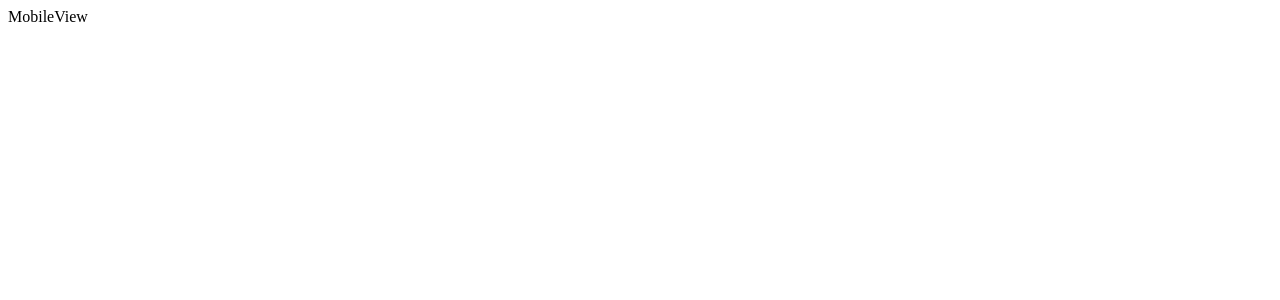
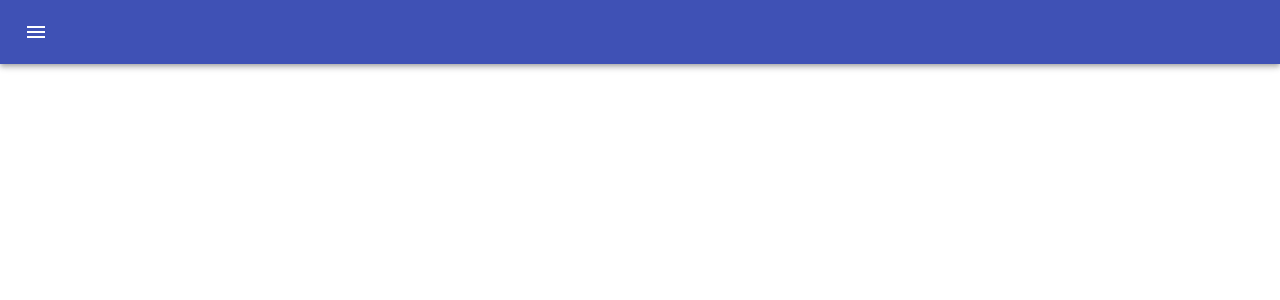
Before and after one commit to maxnibler/JapaneseLearningTools, a React (Create React App) app in the folder Frontend/: page / in a window 1280 px wide. Shown: the top 300 px of the page. Built offline with nearby package versions, Linux system fonts and the light colour scheme.

Commit message:
Drawer and open

```diff
--- /dev/null
+++ b/Frontend/src/Homeview.js
@@ -0,0 +1,95 @@
+import React from 'react';
+import {makeStyles} from '@material-ui/core/styles';
+import clsx from 'clsx';
+import AppBar from '@material-ui/core/AppBar';
+import IconButton from '@material-ui/core/IconButton';
+import MenuIcon from '@material-ui/icons/Menu';
+import Toolbar from '@material-ui/core/Toolbar';
+import Drawer from '@material-ui/core/Drawer';
+import Typography from '@material-ui/core/Typography';
+import Divider from '@material-ui/core/Divider';
+
+
+const drawerWidth = 240;
+
+const useStyles = makeStyles((theme) => ({
+  root: {
+    display: 'flex',
+  },
+  appBar: {
+    width: '100%',
+    zIndex: theme.zIndex.drawer + 1,
+    transition: theme.transitions.create(['width', 'margin'], {
+      easing: theme.transitions.easing.sharp,
+      duration: theme.transitions.duration.leavingScreen,
+    }),
+  },
+  appBarShift: {
+    marginLeft: drawerWidth,
+    width: `calc(100% - ${drawerWidth}px)`,
+    transition: theme.transitions.create(['width', 'margin'], {
+      easing: theme.transitions.easing.sharp,
+      duration: theme.transitions.duration.enteringScreen,
+    }),
+  },
+  menuButton: {
+    marginRight: 36,
+  },
+  menuButtonHidden: {
+    display: 'none',
+  },
+}));
+
+
+/**
+ * The home page for the Mobile View
+ *
+ * @return {JSX} JSX
+ */
+function homeView() {
+  const classes = useStyles();
+  const [open, setOpen] = React.useState(false);
+  const toggleDrawer = () => {
+    setOpen(!open);
+  };
+
+  return (
+    <div>
+      <AppBar
+        position="absolute"
+        className={classes.appBar}
+        width={100}
+      >
+        <Toolbar className={classes.toolbar}>
+          <IconButton
+            edge="start"
+            color="inherit"
+            aria-label="open drawer"
+            onClick={toggleDrawer}
+            className={clsx(classes.menuButton,
+                open && classes.menuButtonHidden)}
+          >
+            <MenuIcon />
+          </IconButton>
+        </Toolbar>
+      </AppBar>
+      <Drawer
+        classes={{
+          paper: clsx(classes.drawerPaper, !open && classes.drawerPaperClose),
+        }}
+        open={open}
+        onClose={toggleDrawer}
+      >
+        <div className={classes.toolbarHeader}>
+          <Typography>
+            Insert Name
+          </Typography>
+        </div>
+        <Divider />
+        Taskbar
+      </Drawer>
+    </div>
+  );
+}
+
+export default homeView
--- a/Frontend/src/MobileView.js
+++ b/Frontend/src/MobileView.js
@@ -1,17 +1,25 @@
 import React from 'react';
+import homeView from './Homeview.js';
+import {makeStyles} from '@material-ui/core/styles';
 
+const useStyles = makeStyles((theme) => ({
+  root: {
+    display: 'flex',
+  },
+}));
 
 /**
- * Simple component with no state.
+ * The main controller for mobile display
  *
  * @return {object} JSX
  */
 function MobileView() {
+
   return (
     <div>
-      MobileView
+      {homeView()}
     </div>
-  )
+  );
 }
 
 export default MobileView
```
Also changed, not shown: 1 other file (tests, documents, lock files or other folders).
